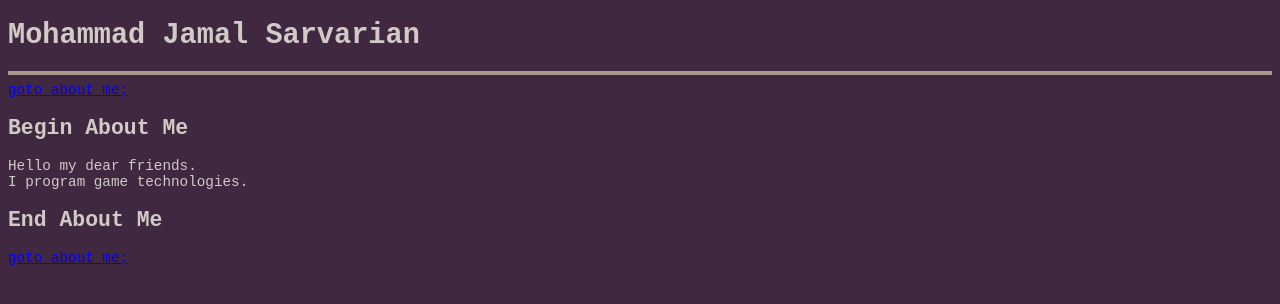
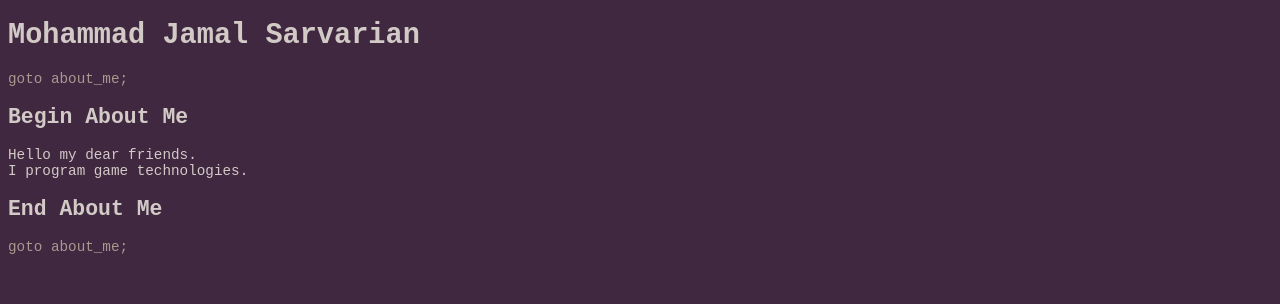
Before and after one commit to Sarvarian/sarvarian.github.io, a plain HTML site: page index.html in a window 1280 px wide. Drawn offline with Linux system fonts and the light colour scheme.

Commit message:
remove hl and normalize links

```diff
--- a/index.html
+++ b/index.html
@@ -8,7 +8,6 @@
 <body draggable="false">
 
 <h1> Mohammad Jamal Sarvarian </h1>
-<hr/>
 
 <div class="goto-block">
 	<a class="goto-text" href="#about_me"> goto about_me; </a>
--- a/styles.css
+++ b/styles.css
@@ -19,4 +19,9 @@ p {
     margin-bottom: 0;
 }
 
+a {
+    text-decoration: none;
+    color: #a89890;
+}
+
 /* colors: 402840 a89890 d2cac6  */
```
